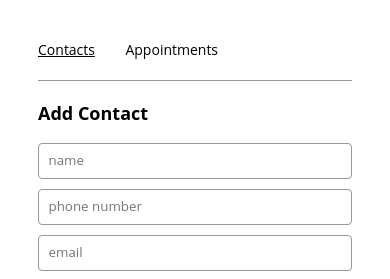
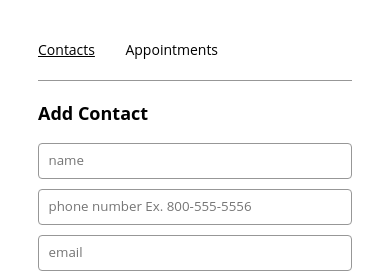
Before and after one commit to eyeland/react_challenge_start, a React (Create React App) app: page /contacts in a window 390 px wide. Shown: the top 279 px of the page. Built offline with nearby package versions, Linux system fonts and the light colour scheme.

Commit message:
add regex for phone number

```diff
--- a/src/components/contactForm/ContactForm.js
+++ b/src/components/contactForm/ContactForm.js
@@ -38,9 +38,9 @@ export const ContactForm = (props) => {
           onChange={handleChange}
           />
 
-        <input type='tel'  placeholder='phone number'
+        <input type='tel'  placeholder='phone number Ex. 800-555-5556'
           name='phone'
-          //pattern="[1-9][0-9]{2}-[1-9][0-9]{2}-[0-9]{4}" fix number
+          pattern="[1-9][0-9]{2}-[1-9][0-9]{2}-[0-9]{4}"
           value={props.contactInfo.phone}
           onChange={handleChange}
           />
```
